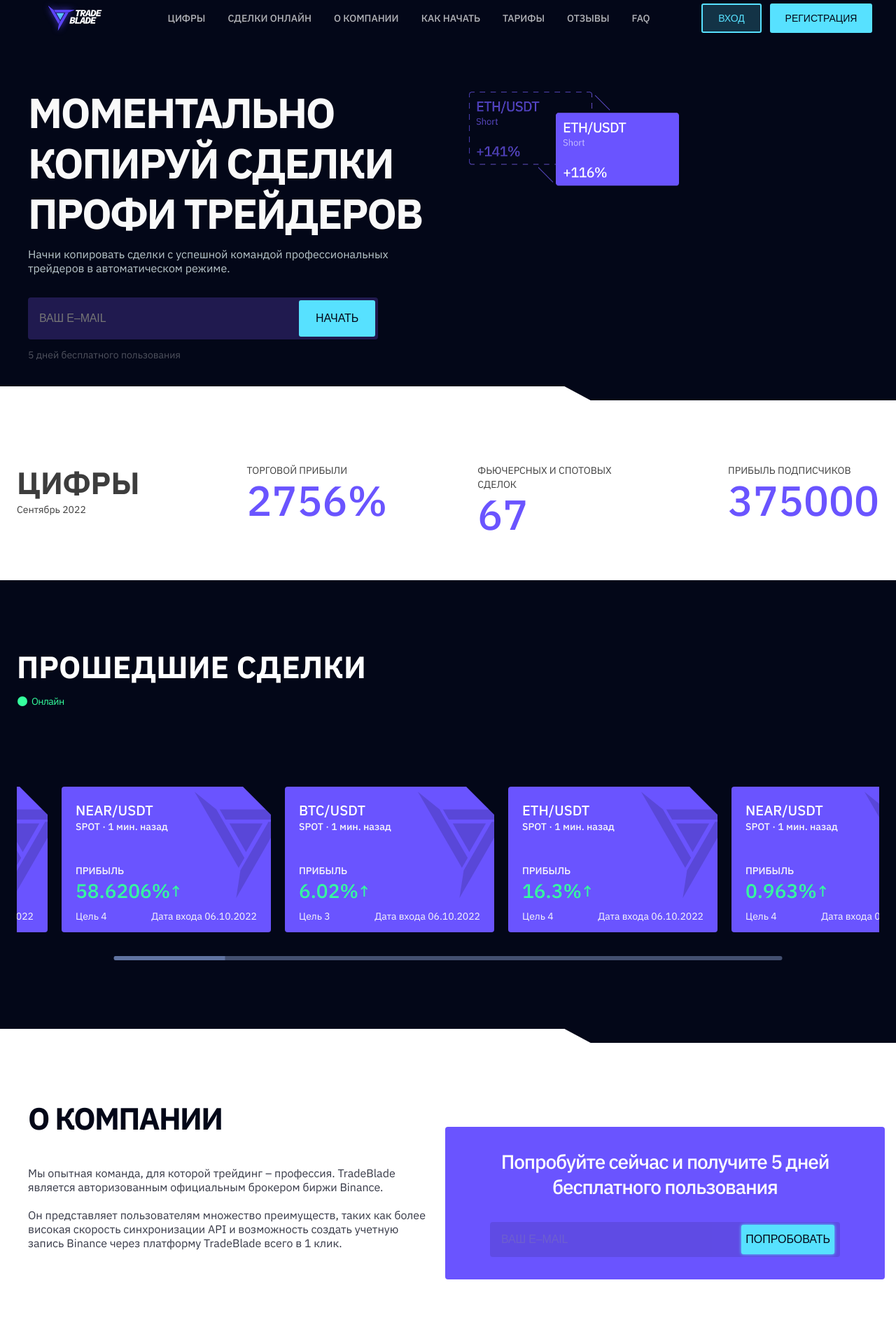
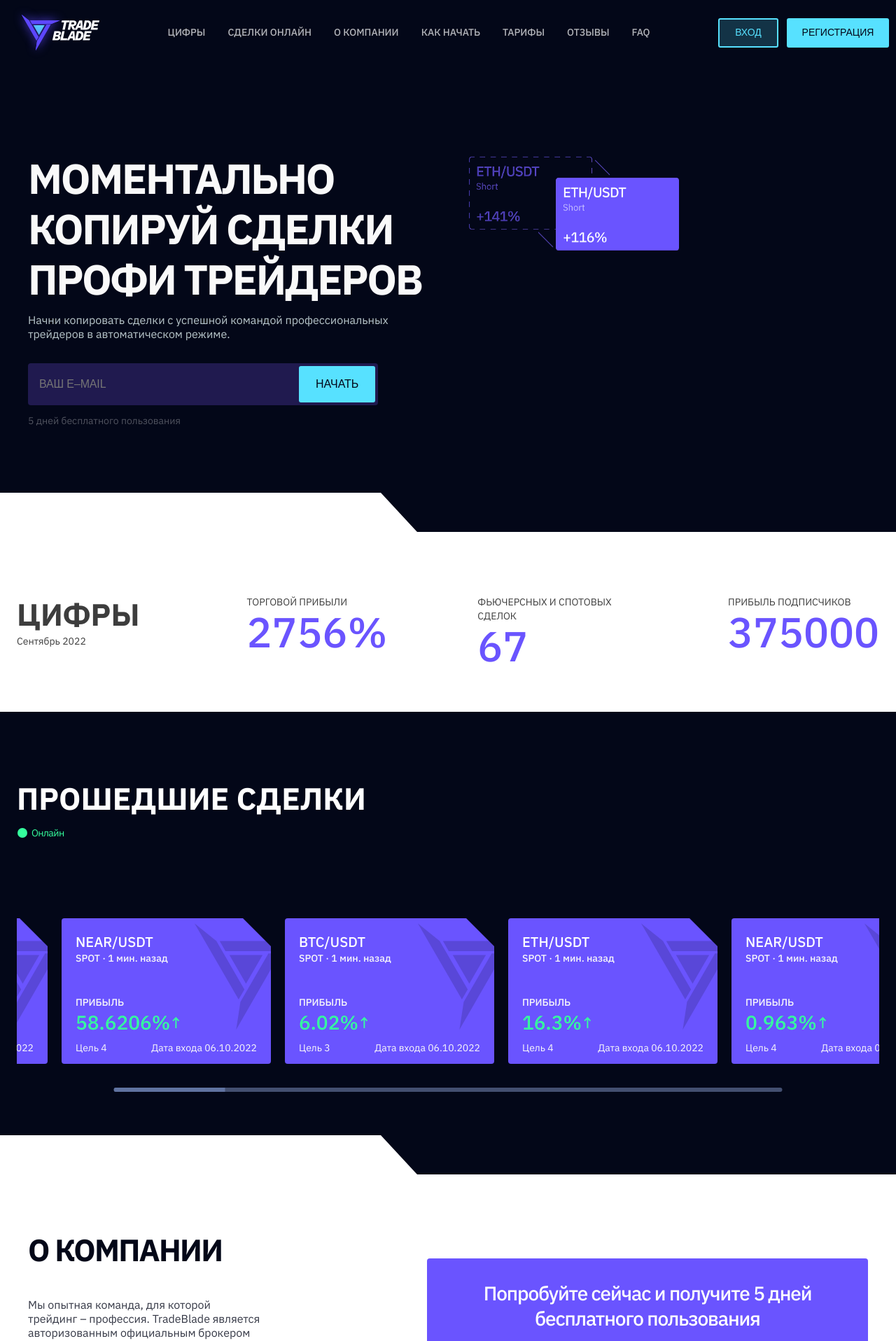
Before and after one commit to Marchenko1997/TradeBlade, a React (Vite) app: page / in a window 1280 px wide. Shown: the top 1916 px of the page at 70% size. Built offline with nearby package versions, Linux system fonts and the light colour scheme.

Commit message:
updating Mobile Window

```diff
--- a/src/components/AboutCompany/AboutCompany.jsx
+++ b/src/components/AboutCompany/AboutCompany.jsx
@@ -14,9 +14,8 @@ const AboutCompany = () => {
     <AboutUsSection id="about">
       <Rectangle />
       <AboutUsContainer>
-        <AboutUsTitle> О компании</AboutUsTitle>
         <MainIformation>
-          {" "}
+          <AboutUsTitle> О компании</AboutUsTitle>
           <AboutParagraphFirst>
             Мы опытная команда, для которой трейдинг – профессия. TradeBlade
             является авторизованным официальным брокером биржи Binance.
@@ -28,9 +27,8 @@ const AboutCompany = () => {
             запись Binance через платформу TradeBlade всего в 1 клик.
           </AboutParagraphTwo>
         </MainIformation>
+        <TrialForm />
       </AboutUsContainer>
-
-      <TrialForm />
     </AboutUsSection>
   );
 };
--- a/src/components/AboutCompany/AboutCompany.styled.jsx
+++ b/src/components/AboutCompany/AboutCompany.styled.jsx
@@ -24,6 +24,13 @@ export const Rectangle = styled.div`
   height: 24px;
   width: 70%;
   clip-path: polygon(0% 0%, 90% 0%, 95% 100%, 0% 100%);
+
+  @media (min-width: 768px) {
+    height: 92px;
+    margin-top: -56px;
+    width: 50%;
+    clip-path: polygon(0% 0%, 85% 0%, 93% 60%, 100% 100%, 0% 100%);
+  }
 `;
 
 export const AboutUsContainer = styled.div`
@@ -31,12 +38,21 @@ export const AboutUsContainer = styled.div`
   max-width: 1328px;
   padding: 0 24px;
   margin: 0 auto;
+  animation: appear 0.8s ease-out forwards;
+
+  @media (min-width: 768px) {
+    gap: 237px;
+    display: flex;
+  }
 `;
+
 
 export const MainIformation = styled.div`
   display: flex;
   flex-direction: column;
   gap: 20px;
+  animation: slideInLeft 1s ease-out forwards;
+  animation-delay: 0.3s;
 `;
 
 export const AboutUsTitle = styled.h2`
@@ -50,7 +66,7 @@ export const AboutUsTitle = styled.h2`
   @media (min-width: 768px) {
     font-size: 44px;
     letter-spacing: -1.76px;
-    margin-bottom: 40px;
+    margin-bottom: 20px;
   }
 `;
 
@@ -60,6 +76,10 @@ export const AboutParagraphFirst = styled.p`
   opacity: 0.8;
   font-size: 16px;
   font-weight: 400;
+
+  @media (min-width: 768px) {
+    max-width: 413px;
+  }
 `;
 
 export const AboutParagraphTwo = styled.p`
@@ -68,4 +88,8 @@ export const AboutParagraphTwo = styled.p`
   opacity: 0.8;
   font-size: 16px;
   font-weight: 400;
+
+  @media (min-width: 768px) {
+    max-width: 413px;
+  }
 `;
--- a/src/components/AboutCompany/TrialForm/TrialForm.styled.jsx
+++ b/src/components/AboutCompany/TrialForm/TrialForm.styled.jsx
@@ -7,6 +7,8 @@ export const TrialFormContainer = styled.div`
   border-radius: 4px;
   display: flex;
   flex-direction: column;
+  animation: slideIn 1s ease-out forwards;
+  animation-delay: 0.5s;
 
   @media (min-width: 768px) {
     padding: 32px 64px;
--- a/src/components/Footer/FooterInfo/FooterInfo.styled.jsx
+++ b/src/components/Footer/FooterInfo/FooterInfo.styled.jsx
@@ -8,7 +8,7 @@ export const FooterInfoContainer = styled.div`
   gap: 80px;
 
   @media (min-width: 768px) {
-    gap: 180px;
+    gap: 142px;
     justify-content: initial;
   }
 
--- a/src/components/Header/Header.styled.jsx
+++ b/src/components/Header/Header.styled.jsx
@@ -12,16 +12,21 @@ export const HeaderContainer = styled.header`
   display: flex;
   justify-content: space-between;
   align-items: center;
+
+  @media (min-width: 768px){
+    height: auto;
+  }
 `;
 
 export const HeaderContent = styled.div`
   display: flex;
   width: 100%;
   max-width: 1328px;
-  padding: 0 24px;
+  padding: 0;
   margin: 0 auto;
   justify-content: space-between;
   align-items: center;
+
 `;
 
 export const LogoIcon = styled.div`
@@ -33,7 +38,7 @@ export const LogoIcon = styled.div`
   @media screen and (min-width: 768px) {
     img {
       width: 132px;
-      height: 64px;
+      height: auto;
     }
   }
 `;
--- a/src/components/Header/MobileModal/MobileModal.styled.jsx
+++ b/src/components/Header/MobileModal/MobileModal.styled.jsx
@@ -10,8 +10,12 @@ export const ModalContainer = styled.div`
   width: 100vw;
   height: 100vh;
   background-color: var(--primary-purple);
-  padding: 16px;
-  z-index: 999;
+  padding: 84px 16px 16px;
+  z-index: 10;
+
+  @media (min-width: 768px){
+    display: none;
+  }
 `;
 
 export const CloseButton = styled.button`
--- a/src/components/Hero/Hero.styled.jsx
+++ b/src/components/Hero/Hero.styled.jsx
@@ -6,6 +6,10 @@ export const MainContainer = styled.main`
   padding: 40px 16px;
   background-color: var(--dark-background);
   margin-top: 52px;
+
+  @media (min-width: 764px) {
+    padding: 134px 16px;
+  }
 `;
 
 export const HeroContainer = styled.div`
--- a/src/components/Numbers/Numbers.styled.jsx
+++ b/src/components/Numbers/Numbers.styled.jsx
@@ -21,6 +21,13 @@ export const Rectangle = styled.div`
   height: 24px;
   width: 70%;
   clip-path: polygon(0% 0%, 90% 0%, 95% 100%, 0% 100%);
+
+  @media (min-width: 768px) {
+    height: 92px;
+    margin-top: -56px;
+    width: 50%;
+    clip-path: polygon(0% 0%, 85% 0%, 93% 60%, 100% 100%, 0% 100%);
+  }
 `;
 
 export const NumbersContainer = styled.div`
--- a/src/components/Tarifs/TariffsBtns/TariffsBtns.styled.jsx
+++ b/src/components/Tarifs/TariffsBtns/TariffsBtns.styled.jsx
@@ -9,6 +9,8 @@ export const TariffsBtnsContainer = styled.div`
   margin-bottom: 24px;
   width: 100%;
   margin-top: 28px;
+  opacity: 0;
+  animation: slideInRight 1s ease-in-out forwards;
 
   @media (min-width: 768px) {
     margin-top: 44px;
--- a/src/components/Tarifs/TariffsList/TariffsList.styled.jsx
+++ b/src/components/Tarifs/TariffsList/TariffsList.styled.jsx
@@ -4,8 +4,8 @@ export const TarrifsUL = styled.div`
   display: flex;
   gap: 20px 20px;
   flex-wrap: wrap;
-
-
+  opacity: 0;
+  animation: slideInLeft 1s ease-in-out forwards;
 `;
 
 export const StandartTariff = styled.div`
--- a/src/components/Tarifs/Tarifs.styled.jsx
+++ b/src/components/Tarifs/Tarifs.styled.jsx
@@ -19,13 +19,13 @@ export const TarifsTitle = styled.h2`
   line-height: 1.27;
   letter-spacing: -1.12px;
   text-transform: uppercase;
-  color: var(--white) ;
+  color: var(--white);
+  opacity: 0;
+  animation: slideIn 1s ease-in-out forwards;
 
   @media (min-width: 768px) {
     margin-bottom: 44px;
     font-size: 44px;
     letter-spacing: -1.76px;
-
   }
-
 `;
```
